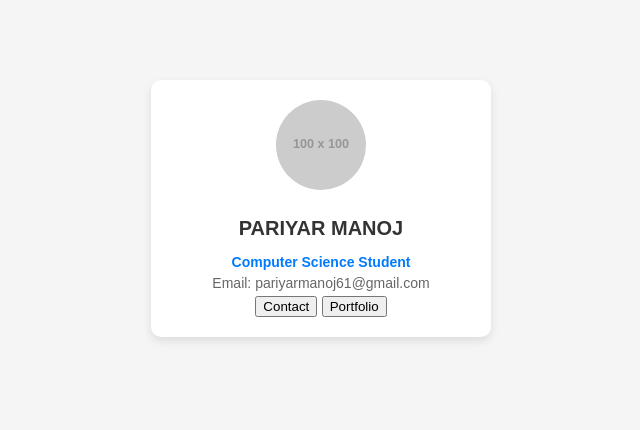
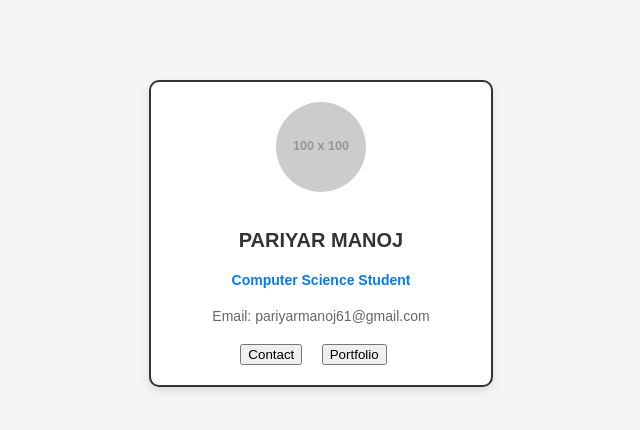
Before and after one commit to Manoj7-tech/week05-online-businessa-card, a plain HTML site: page INDEX.HTML in a window 1280 px wide. Shown: the whole page, without its empty margins (319-959 px from the left). Drawn offline with Linux system fonts and the light colour scheme; placeholder pictures from the web are drawn by us.

Commit message:
Update STYLE.CSS week o6

```diff
--- a/STYLE.CSS
+++ b/STYLE.CSS
@@ -10,6 +10,7 @@ body {
     width: 300px;
     margin: 80px auto;
     padding: 20px;
+    border: 2px solid #333;
     border-radius: 10px;
     box-shadow: 0 4px 10px rgba(0,0,0,0.1);
 }
@@ -18,20 +19,21 @@ body {
 .card img {
     width: 90px;
     border-radius: 50%;
-    margin-bottom: 10px;
+    margin-bottom: 20px;
 }
 
 /* Name */
 .card h1 {
     font-size: 20px;
     color: #333;
+    margin-bottom: 20px;
 }
 
 /* Text */
 .card p {
     color: #666;
     font-size: 14px;
-    margin: 5px 0;
+    margin-bottom: 20px;
 }
 
 /* Highlight role */
@@ -39,3 +41,8 @@ body {
     color: #007bff;
     font-weight: bold;
 }
+
+/* Button spacing */
+button {
+    margin-right: 15px;
+}
```
